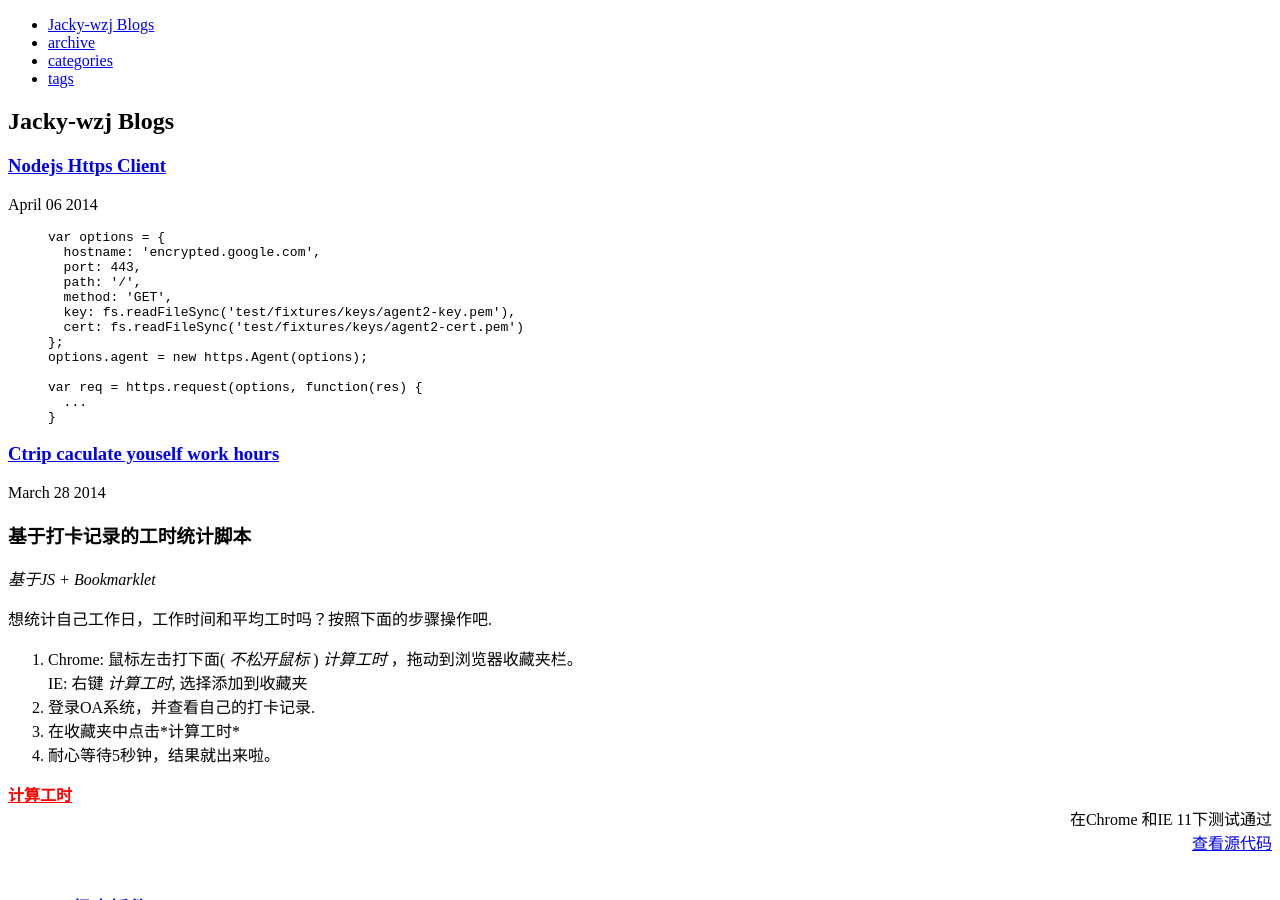
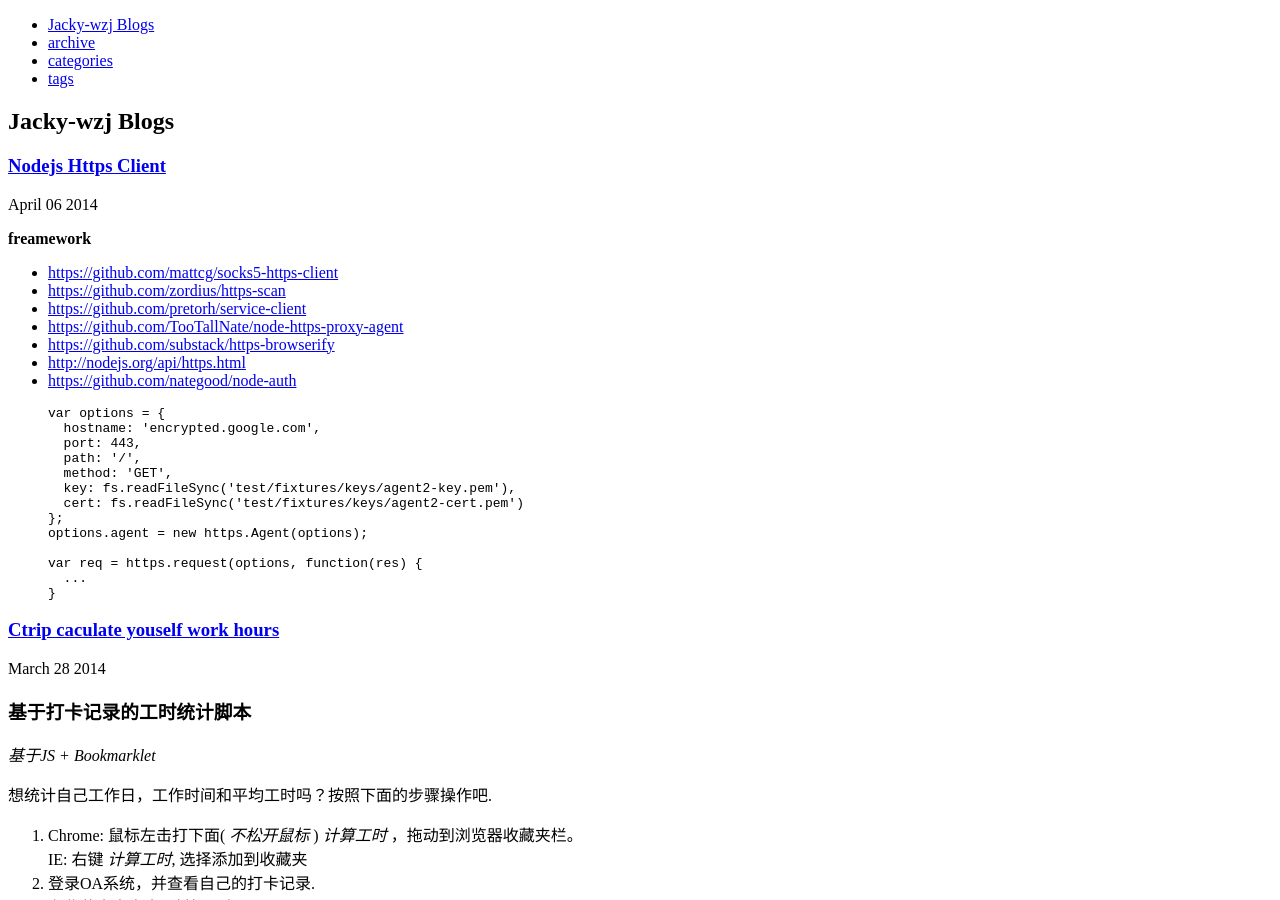
Before and after one commit to jacky-wzj/jacky-wzj.github.io, a Jekyll site: the page built from index.html, in a window 1280 px wide and 900 px high. Built offline with Jekyll 4.4.1, drawn with Linux system fonts in a browser that asks for light colours; the list of posts is cut into pages by our own code.

Commit message:
add nodejs https framework list

```diff
--- a/_posts/2014-04-06-nodejs-https-client.md
+++ b/_posts/2014-04-06-nodejs-https-client.md
@@ -1,6 +1,15 @@
 ---
 layout: post
 ---
+
+**freamework**
+- [https://github.com/mattcg/socks5-https-client](#)
+- [https://github.com/zordius/https-scan](#)
+- [https://github.com/pretorh/service-client](#)
+- [https://github.com/TooTallNate/node-https-proxy-agent](#)
+- [https://github.com/substack/https-browserify](#)
+- [http://nodejs.org/api/https.html](#)
+- [https://github.com/nategood/node-auth](#)
 
 {% highlight PowerShell %}
 var options = {
```
Also changed, not shown: README.md.
